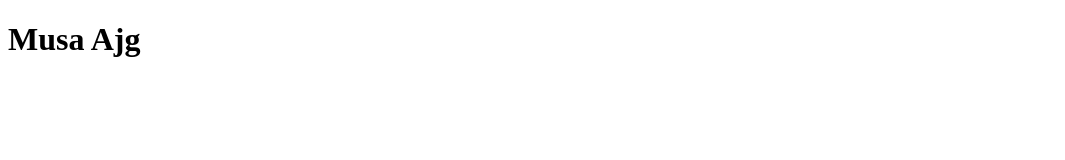
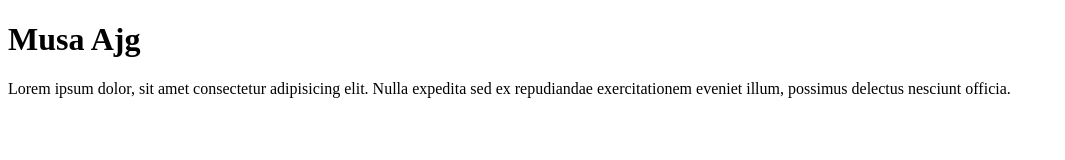
Before and after one commit to KoumoriGG/kou-git-test, a plain HTML site: page index.html in a window 1280 px wide. Shown: the whole page, without its empty margins (0-1065 px from the left). Drawn offline with Linux system fonts and the light colour scheme.

Commit message:
menambahkan paragraf

```diff
--- a/index.html
+++ b/index.html
@@ -8,5 +8,6 @@
 </head>
 <body>
     <h1>Musa Ajg</h1>
+    <p>Lorem ipsum dolor, sit amet consectetur adipisicing elit. Nulla expedita sed ex repudiandae exercitationem eveniet illum, possimus delectus nesciunt officia.</p>
 </body>
 </html>
```
